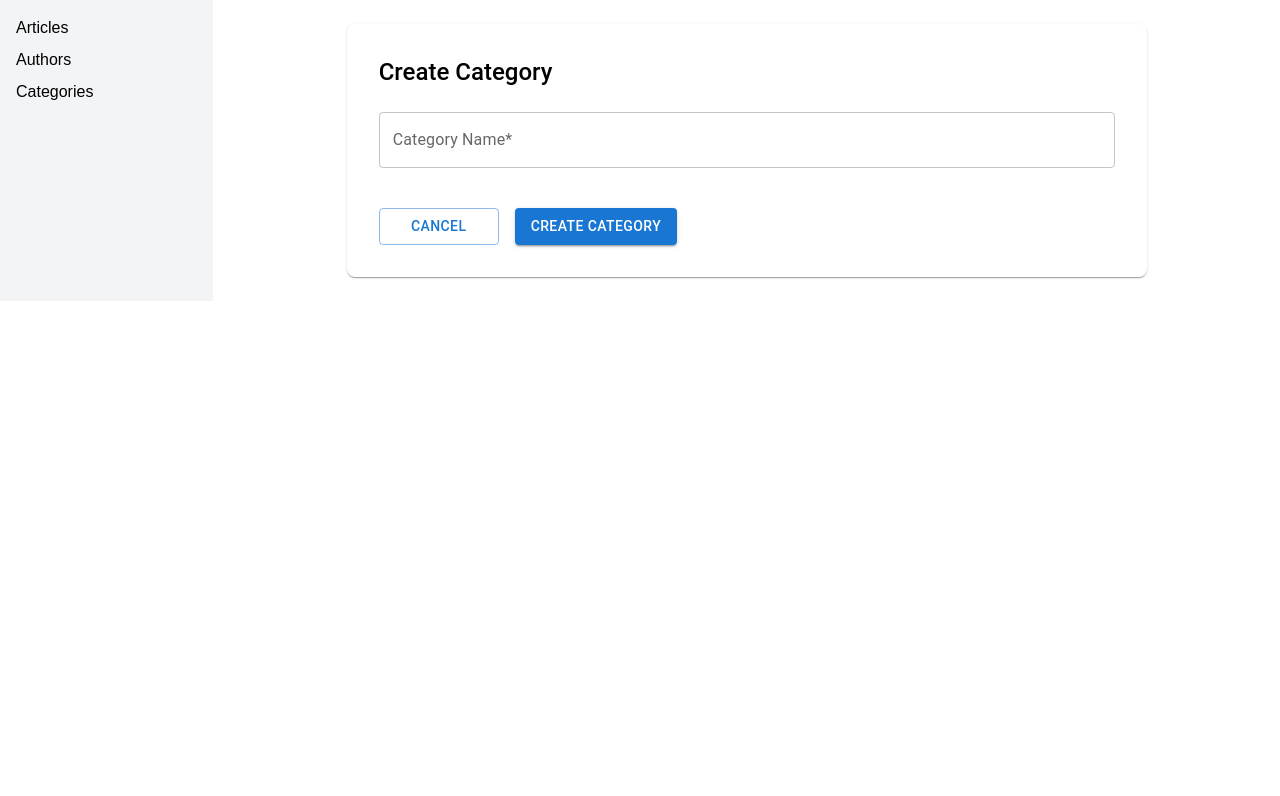
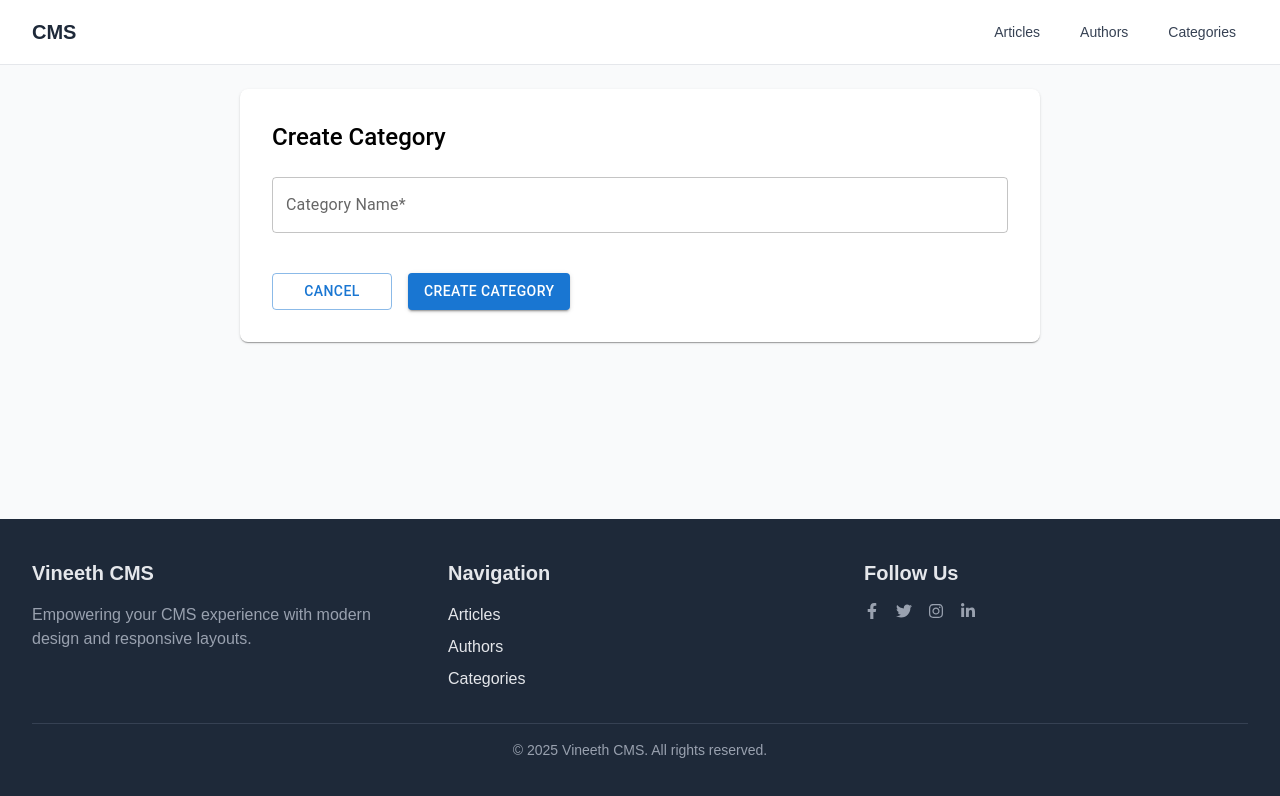
Before and after one commit to Vineeth-Nayak/co-pilot-frontend, a Next.js app: page /cms/categories/new in a window 1280 px wide. Shown: the top 796 px of the page. Built offline with nearby package versions, Linux system fonts and the light colour scheme.

Commit message:
nav and footer somewhat

```diff
--- a/app/cms/layout.jsx
+++ b/app/cms/layout.jsx
@@ -1,13 +1,14 @@
-import CmsNav from "@/components/CmsNav";
+import Navbar from "@/components/Navbar";
+import Footer from "@/components/Footer";
 
-export const metadata = { title: "CMS" };
+export const metadata = { title: "Vineeth News CMS" };
+
 export default function CmsLayout({ children }) {
   return (
-    <div className="flex">
-      <aside className="w-1/6">
-        <CmsNav />
-      </aside>
-      <main className="flex-1 p-6">{children}</main>
+    <div className="flex flex-col min-h-screen">
+      <Navbar />
+      <main className="flex-1 bg-gray-50 p-6">{children}</main>
+      <Footer />
     </div>
   );
 }
--- a/components/CmsNav.jsx
+++ b/components/CmsNav.jsx
@@ -1,18 +1,29 @@
+// components/CmsNav.jsx
 import Link from "next/link";
+import { NewspaperIcon, UserIcon, TagIcon } from "@heroicons/react/24/outline";
+
+const navItems = [
+  { name: "Articles", href: "/cms/articles", icon: NewspaperIcon },
+  { name: "Authors", href: "/cms/authors", icon: UserIcon },
+  { name: "Categories", href: "/cms/categories", icon: TagIcon },
+];
 
 export default function CmsNav() {
   return (
-    <nav className="p-4 bg-gray-100 h-full">
+    <nav className="h-full bg-white border-r border-gray-200 p-4">
+      <div className="mb-6 text-xl font-semibold text-gray-800">CMS</div>
       <ul className="space-y-2">
-        <li>
-          <Link href="/cms/articles">Articles</Link>
-        </li>
-        <li>
-          <Link href="/cms/authors">Authors</Link>
-        </li>
-        <li>
-          <Link href="/cms/categories">Categories</Link>
-        </li>
+        {navItems.map(({ name, href, icon: Icon }) => (
+          <li key={name}>
+            <Link
+              href={href}
+              className="flex items-center gap-3 px-3 py-2 text-gray-700 rounded-lg hover:bg-gray-100 transition-colors"
+            >
+              <Icon className="w-5 h-5 text-gray-500" />
+              <span>{name}</span>
+            </Link>
+          </li>
+        ))}
       </ul>
     </nav>
   );
--- /dev/null
+++ b/components/Footer.jsx
@@ -0,0 +1,64 @@
+import Link from "next/link";
+import { FaFacebookF, FaTwitter, FaInstagram, FaLinkedinIn } from "react-icons/fa";
+
+export default function Footer() {
+  return (
+    <footer className="bg-gray-800 text-gray-200">
+      <div className="max-w-7xl mx-auto px-4 py-10 sm:px-6 lg:px-8">
+        <div className="grid grid-cols-1 md:grid-cols-3 gap-8">
+          {/* Company Info */}
+          <div>
+            <h3 className="text-xl font-bold mb-4">Vineeth CMS</h3>
+            <p className="text-gray-400">Empowering your CMS experience with modern design and responsive layouts.</p>
+          </div>
+
+          {/* Navigation Links */}
+          <div>
+            <h3 className="text-xl font-bold mb-4">Navigation</h3>
+            <ul className="space-y-2">
+              <li>
+                <Link href="/cms/articles" className="hover:underline">
+                  Articles
+                </Link>
+              </li>
+              <li>
+                <Link href="/cms/authors" className="hover:underline">
+                  Authors
+                </Link>
+              </li>
+              <li>
+                <Link href="/cms/categories" className="hover:underline">
+                  Categories
+                </Link>
+              </li>
+            </ul>
+          </div>
+
+          {/* Social Media */}
+          <div>
+            <h3 className="text-xl font-bold mb-4">Follow Us</h3>
+            <div className="flex space-x-4">
+              <Link href="#" className="text-gray-400 hover:text-white">
+                <FaFacebookF />
+              </Link>
+              <Link href="#" className="text-gray-400 hover:text-white">
+                <FaTwitter />
+              </Link>
+              <Link href="#" className="text-gray-400 hover:text-white">
+                <FaInstagram />
+              </Link>
+              <Link href="#" className="text-gray-400 hover:text-white">
+                <FaLinkedinIn />
+              </Link>
+            </div>
+          </div>
+        </div>
+
+        {/* Footer Bottom */}
+        <div className="mt-8 border-t border-gray-700 pt-4 text-center text-sm text-gray-400">
+          &copy; {new Date().getFullYear()} Vineeth CMS. All rights reserved.
+        </div>
+      </div>
+    </footer>
+  );
+}
--- /dev/null
+++ b/components/Navbar.jsx
@@ -0,0 +1,73 @@
+"use client";
+import { useState } from "react";
+import Link from "next/link";
+import { Bars3Icon, XMarkIcon } from "@heroicons/react/24/outline";
+
+const navItems = [
+  { name: "Articles", href: "/cms/articles" },
+  { name: "Authors", href: "/cms/authors" },
+  { name: "Categories", href: "/cms/categories" },
+];
+
+export default function Navbar() {
+  const [isOpen, setIsOpen] = useState(false);
+
+  return (
+    <nav className="bg-white border-b border-gray-200">
+      <div className="max-w-7xl mx-auto px-4 sm:px-6 lg:px-8">
+        <div className="flex justify-between h-16">
+          {/* Logo */}
+          <div className="flex-shrink-0 flex items-center">
+            <Link href="/cms" className="text-xl font-bold text-gray-800">
+              CMS
+            </Link>
+          </div>
+
+          {/* Desktop Menu */}
+          <div className="hidden md:flex md:items-center md:space-x-4">
+            {navItems.map((item) => (
+              <Link
+                key={item.name}
+                href={item.href}
+                className="text-gray-700 hover:text-blue-600 px-3 py-2 rounded-md text-sm font-medium"
+              >
+                {item.name}
+              </Link>
+            ))}
+          </div>
+
+          {/* Mobile Menu Button */}
+          <div className="flex items-center md:hidden">
+            <button
+              onClick={() => setIsOpen(!isOpen)}
+              className="inline-flex items-center justify-center p-2 rounded-md text-gray-700 hover:text-blue-600 focus:outline-none"
+            >
+              {isOpen ? (
+                <XMarkIcon className="block h-6 w-6" aria-hidden="true" />
+              ) : (
+                <Bars3Icon className="block h-6 w-6" aria-hidden="true" />
+              )}
+            </button>
+          </div>
+        </div>
+      </div>
+
+      {/* Mobile Menu */}
+      {isOpen && (
+        <div className="md:hidden">
+          <div className="px-2 pt-2 pb-3 space-y-1">
+            {navItems.map((item) => (
+              <Link
+                key={item.name}
+                className="block text-gray-700 hover:text-blue-600 px-3 py-2 rounded-md text-base font-medium"
+                href={item.href}
+              >
+                {item.name}
+              </Link>
+            ))}
+          </div>
+        </div>
+      )}
+    </nav>
+  );
+}
--- a/package.json
+++ b/package.json
@@ -13,6 +13,7 @@
     "@ckeditor/ckeditor5-react": "^9.5.0",
     "@emotion/react": "^11.14.0",
     "@emotion/styled": "^11.14.0",
+    "@heroicons/react": "^2.2.0",
     "@lexical/react": "^0.30.0",
     "@mui/icons-material": "^7.0.2",
     "@mui/material": "^7.0.2",
@@ -30,6 +31,7 @@
     "react": "^19.0.0",
     "react-dom": "^19.0.0",
     "react-hook-form": "^7.56.1",
+    "react-icons": "^5.5.0",
     "react-select": "^5.10.1",
     "slate": "^0.112.0",
     "slate-history": "^0.113.1",
```
Also changed, not shown: 1 other file (tests, documents, lock files or other folders).
